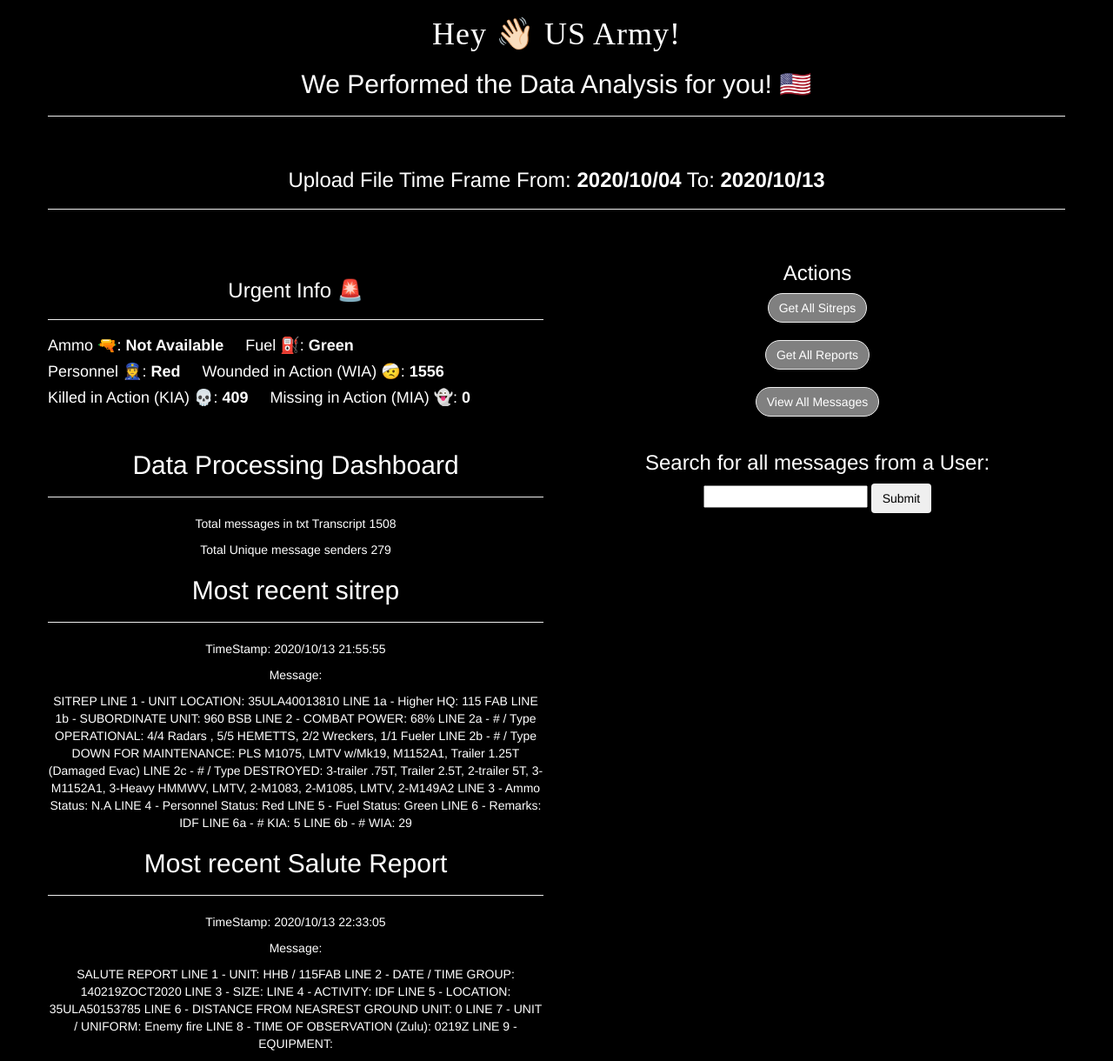
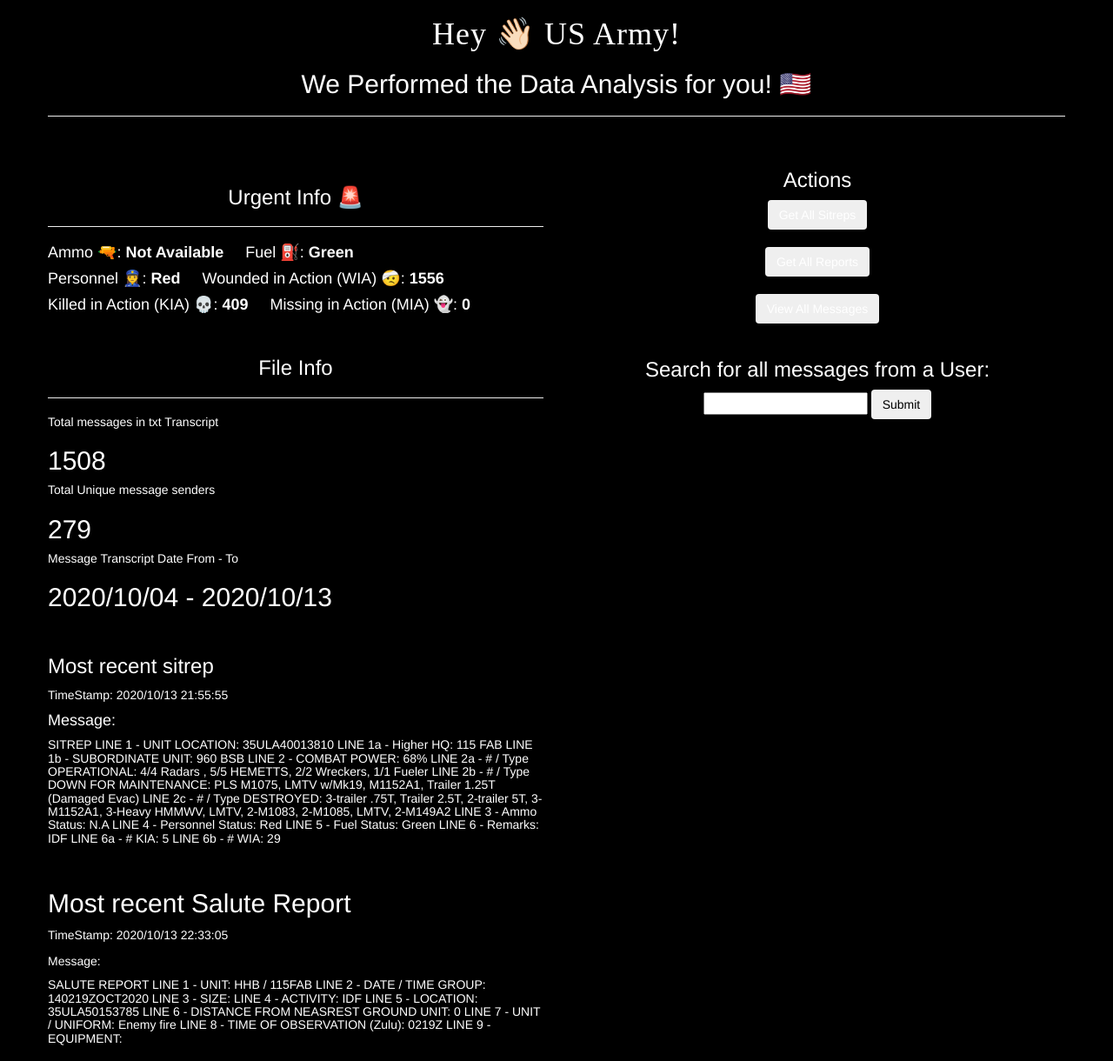
Before and after one commit to smedina17/EGN2, a Flask app: page /final in a window 1280 px wide. Shown: the whole page at 87% size. Run offline with Flask 2, Linux system fonts and the light colour scheme; some libraries are stand-ins or nearby versions.

Commit message:
Final page style changes

```diff
--- a/static/styles.css
+++ b/static/styles.css
@@ -43,16 +43,3 @@ body {
       padding: 6px 12px;
       cursor: pointer;
   }
-
-  button[type="submit"] {
-  background: #808080;
-  color: #fff;
-  border: 1px solid #eee;
-  border-radius: 20px;
-
-  }
-
-  button[type="submit"]:hover {
-  background: #016ABC;
-  color: #fff;
-  }
--- a/templates/final.html
+++ b/templates/final.html
@@ -31,10 +31,6 @@
             <h2>We Performed the Data Analysis for you! 🇺🇸</h2>
             <hr>
             <br>
-
-            <h3>Upload File Time Frame From: <b>{{ firstDate }}</b> To: <b>{{ lastDate }}</b></h3>
-            <hr>
-            <br>
             <div class="row">
                 <div class="col-md-6">
                     <br>
@@ -45,46 +41,50 @@
                     <h4 class="text-left">Killed in Action (KIA) 💀: <b> {{ KIA }} </b>  &nbsp;&nbsp;&nbsp; Missing in Action (MIA) 👻: <b>{{ MIA }}</b> &nbsp;&nbsp;&nbsp;  </h4>
 
                     <br>
-                    <h2>Data Processing Dashboard</h2>
+                    <h3>File Info</h3>
+                <div class="text-left">
                     <hr>
-                    <p>Total messages in txt Transcript {{ totalMessages }}</p>
-                    <p>Total Unique message senders {{ totalAuthors }}</p>
-                    <h2>Most recent sitrep</h2>
-                    <hr>
+                    <h5>Total messages in txt Transcript <h2>{{ totalMessages }}</h2></h5>
+                    <h5>Total Unique message senders <h2>{{ totalAuthors }} </h2></h5>
+                    <h5>Message Transcript Date From - To <h2>{{ firstDate }} - {{ lastDate }}</h2></h5>
+                    <br>
+                    <h3>Most recent sitrep</h3>
+
                     <p>TimeStamp: {{ sitRep.timeStamp }}</p>
-                    <p>Message:</p>
-                    <p>{{ sitRep.msg }}</p>
+                    <h4>Message:</hh4>
+                    <h5>{{ sitRep.msg }}</h5>
+                    <br>
                     <h2>Most recent Salute Report</h2>
-                    <hr>
+
                     <p>TimeStamp: {{ saluteReport.timeStamp }}</p>
                     <p>Message:</p>
-                    <p>{{ saluteReport.msg }}</p>
-
+                    <h5>{{ saluteReport.msg }}</h5>
+                </div>
                 </div>
                 <div class="col-md-6">
                     <h3>Actions</h3>
                     <div class="actionStyles">
                         <form method="get" action="/allSitreps">
-                            <button class="btn" type="submit">Get All Sitreps</button>
+                            <button class="btn btn-outline-dark" type="submit">Get All Sitreps</button>
                         </form>
                     </div>
                     <br>
                     <div class="actionStyles">
                         <form method="get" action="/allReports">
-                            <button class="btn" type="submit">Get All Reports</button>
+                            <button class="btn btn-outline-dark" type="submit">Get All Reports</button>
                         </form>
                     </div>
                     <br>
                     <div class="actionStyles">
                         <form method="get" action="/allMessages">
-                            <button class="btn" type="submit">View All Messages</button>
+                            <button class="btn btn-outline-dark"  type="submit">View All Messages</button>
                         </form>
                     </div>
                     <br>
                     <div class="actionStyles">
                         <form method="POST" action="/searchUser">
                             <h3>Search for all messages from a User: </h3><input type="text" name="user" style="color:black"/>
-                            <input class="btn" type="submit" value="Submit" style="color:black" />
+                            <input class="btn btn-outline-dark" type="submit" value="Submit" style="color:black" />
                         </form>
                     </div>
                     <br>
```
